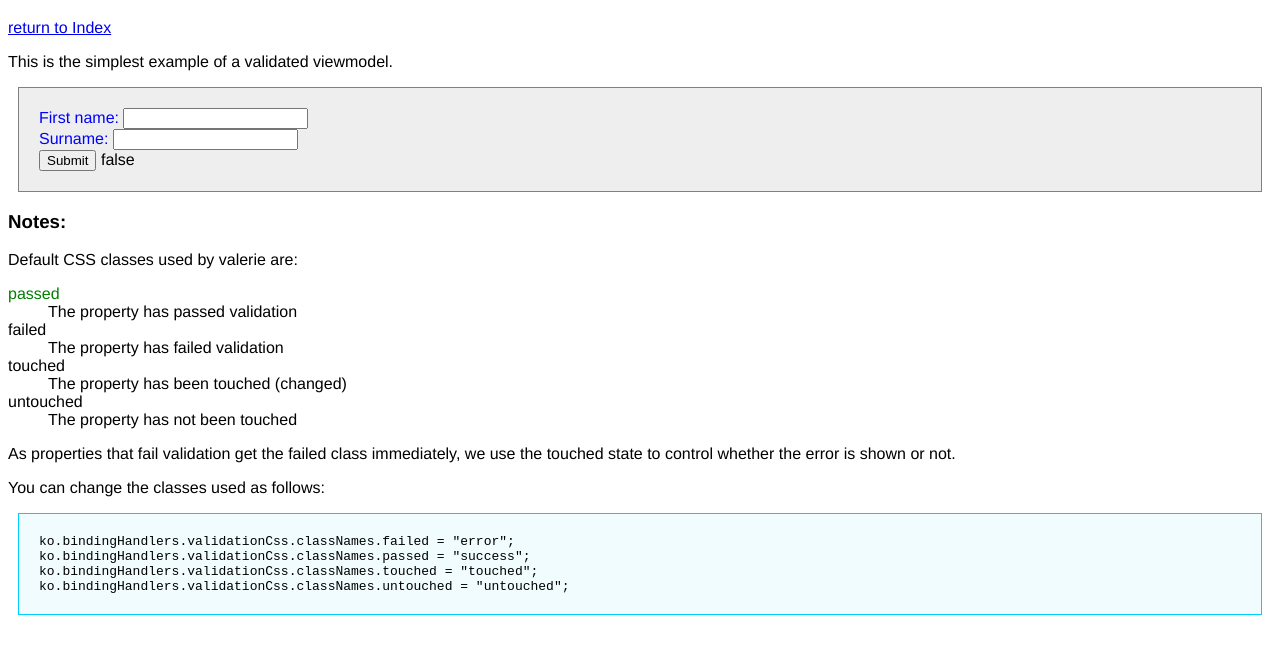
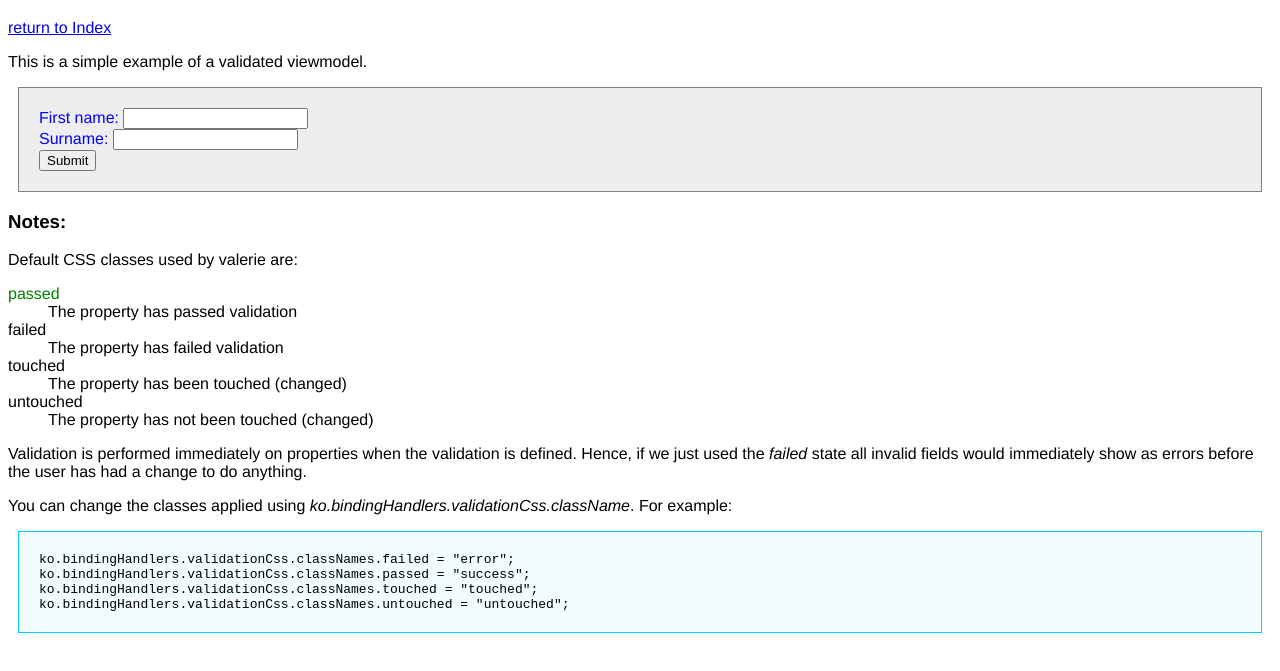
Before and after one commit to conficient/Valerie-examples, a plain HTML site: page valerie-examples/simple-example.html in a window 1280 px wide. Shown: the part 61-732 px from the top of the page. Drawn offline with Linux system fonts and the light colour scheme.

Commit message:
Amended first version

```diff
--- a/valerie-examples/simple-example.html
+++ b/valerie-examples/simple-example.html
@@ -12,7 +12,7 @@
 <body>
     <h1>Simple Example</h1>
     <a href="index.html">return to Index</a>
-    <p>This is the simplest example of a validated viewmodel.</p>
+    <p>This is a simple example of a validated viewmodel.</p>
     <form>
         <div data-bind="validationCss: firstname">
             <label>
@@ -29,9 +29,7 @@
             </label>
         </div>
         <button type="submit" data-bind="click: submit">Submit</button>
-        <span data-bind="text: validation().passed()"></span>
     </form>
-
     <div>
         <h3>Notes:</h3>
         <p>
@@ -45,14 +43,15 @@
             <dt class="touched">touched</dt>
             <dd>The property has been touched (changed)</dd>
             <dt class="untouched">untouched</dt>
-            <dd>The property has not been touched</dd>
+            <dd>The property has not been touched (changed)</dd>
         </dl>
         <p>
-            As properties that fail validation get the failed class immediately, we use the touched state to
-            control whether the error is shown or not.
+            Validation is performed immediately on properties when the validation is defined. Hence,
+            if we just used the <i>failed</i> state all invalid fields would immediately show as errors
+            before the user has had a change to do anything.
         </p>
-        <p>You can change the classes used as follows:</p>
-        <pre>
+        <p>You can change the classes applied using <i>ko.bindingHandlers.validationCss.className</i>. For example:</p>
+<pre>
 ko.bindingHandlers.validationCss.classNames.failed = "error";
 ko.bindingHandlers.validationCss.classNames.passed = "success";
 ko.bindingHandlers.validationCss.classNames.touched = "touched";
```
